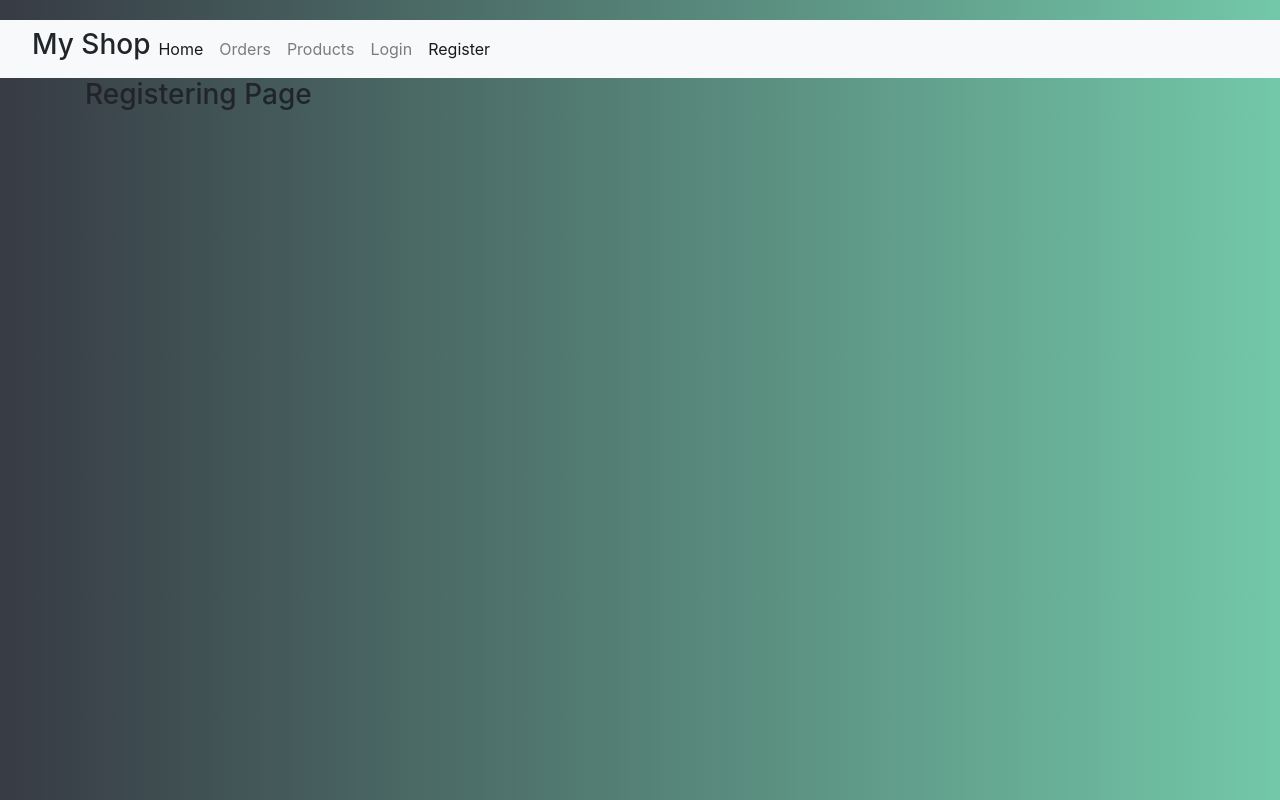
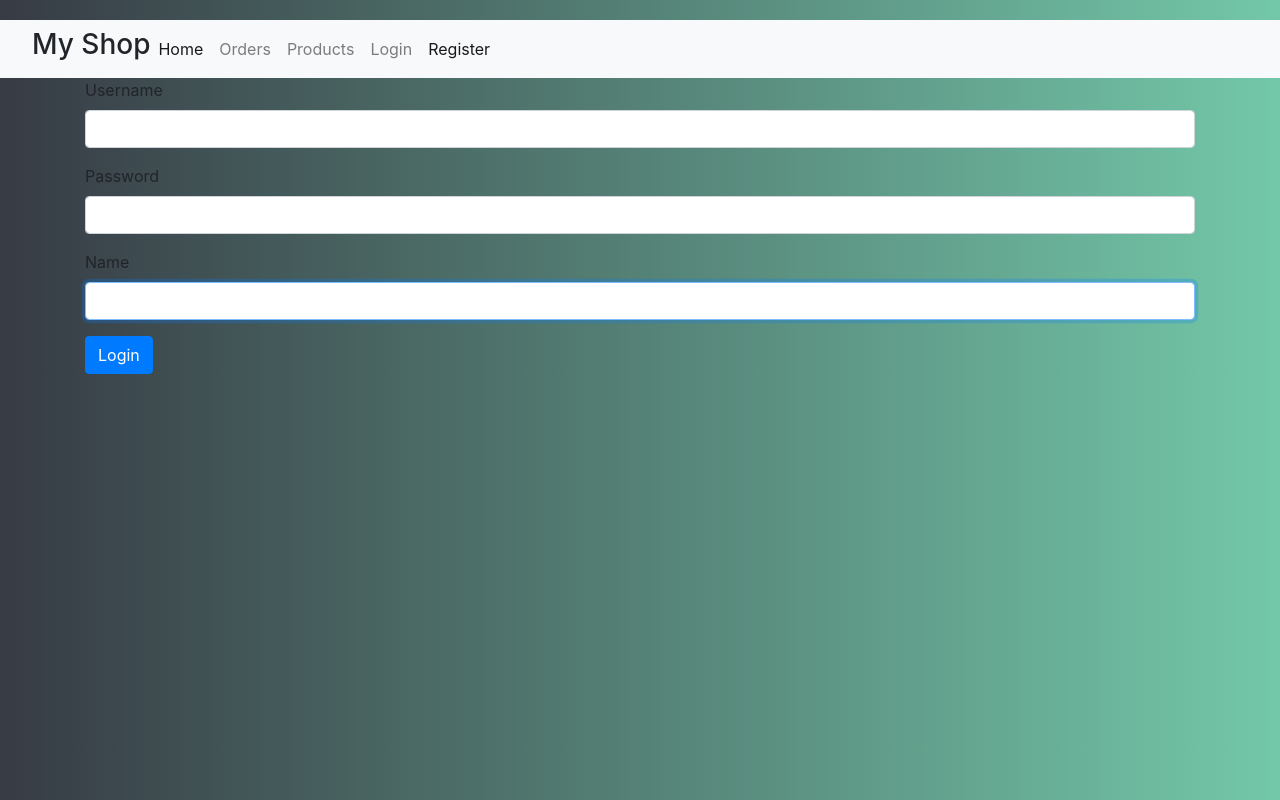
Before and after one commit to Usharamakanth/ecommercefrontend, a React (Create React App) app: page /register in a window 1280 px wide. Built offline with nearby package versions, Linux system fonts and the light colour scheme.

Commit message:
new components added and a image

```diff
--- /dev/null
+++ b/src/components/common/input.jsx
@@ -0,0 +1,21 @@
+import React from "react";
+const Input = ({ name, label, value, onChange, autoFocus, error }) => {
+  return (
+    <div className="form-group">
+      <label htmlFor={name}>{label}</label>
+      <input
+        value={value}
+        name={name}
+        onChange={onChange}
+        id={name}
+        type="text"
+        className="form-control"
+        autoFocus={autoFocus ? true : false}
+      />
+      {/* If error is not null or truthy then return div */}
+      {error && <div className="alert alert-danger">{error}</div>}
+    </div>
+  );
+};
+
+export default Input;
--- a/src/components/home.jsx
+++ b/src/components/home.jsx
@@ -1,5 +1,12 @@
 import React from "react";
 const Home = () => {
-  return <h3>Welcome To E-commerce Website</h3>;
+  return (
+    <img
+      src={require("../data/images/home.jpg")}
+      width="1150"
+      height="550"
+      alt="Welcome to E-commerce Site"
+    />
+  );
 };
 export default Home;
--- a/src/components/login.jsx
+++ b/src/components/login.jsx
@@ -1,5 +1,64 @@
-import React from "react";
-const Login = () => {
-  return <h3>Login Page</h3>;
-};
+import React, { Component } from "react";
+import Input from "./common/input";
+class Login extends Component {
+  state = {
+    account: {
+      username: "",
+      password: ""
+    },
+    errors: {}
+  };
+  validate = () => {
+    const { account } = this.state;
+    const errors = {};
+    if (account.username.trim() === "")
+      errors.username = "Username is required ";
+    if (account.password.trim() === "")
+      errors.password = "Password is required";
+    return Object.keys(errors).length === 0 ? {} : errors;
+  };
+
+  handleSubmit = e => {
+    e.preventDefault();
+    const errors = this.validate();
+    this.setState({ errors: errors || {} });
+
+    if (errors) return;
+    console.log("Calling the backend service");
+  };
+  handleChange = ({ currentTarget: input }) => {
+    const account = { ...this.state.account };
+    //whenever you want to acces a property of an object
+    //dynamically you should think of using  bracket notation.
+    account[input.name] = input.value;
+    this.setState({ account });
+  };
+
+  render() {
+    const { account, errors } = this.state;
+    return (
+      <div>
+        <form onSubmit={this.handleSubmit}>
+          <Input
+            name="username"
+            label="Username"
+            autoFocus
+            value={account.username}
+            onChange={this.handleChange}
+            error={errors.username}
+          />
+          <Input
+            name="password"
+            label="Password"
+            value={account.password}
+            onChange={this.handleChange}
+            error={errors.password}
+          />
+          <button className="btn btn-primary">Login</button>
+        </form>
+      </div>
+    );
+  }
+}
+
 export default Login;
--- a/src/components/productDetails.jsx
+++ b/src/components/productDetails.jsx
@@ -4,6 +4,10 @@ class ProductDetails extends Component {
   state = {};
   handleSave = () => {
     // Navigate to /products
+    //back button will bring back to product details
+    this.props.history.push("/products");
+    //back button will not bring back to productDetails
+    // this.props.history.replace("/products");
   };
 
   render() {
--- a/src/components/register.jsx
+++ b/src/components/register.jsx
@@ -1,5 +1,74 @@
-import React from "react";
-const Register = () => {
-  return <h3>Registering Page</h3>;
-};
+import React, { Component } from "react";
+
+import Input from "./common/input";
+class Register extends Component {
+  state = {
+    account: {
+      username: "",
+      password: "",
+      name: ""
+    },
+    errors: {}
+  };
+  validate = () => {
+    const { account } = this.state;
+    const errors = {};
+    if (account.username.trim() === "")
+      errors.username = "Username is required ";
+    if (account.password.trim() === "")
+      errors.password = "Password is required";
+    if (account.name.trim() === "")
+      errors.name = "Name is required for registration";
+    return Object.keys(errors).length === 0 ? {} : errors;
+  };
+
+  handleSubmit = e => {
+    e.preventDefault();
+    const errors = this.validate();
+    this.setState({ errors: errors || {} });
+    if (errors) return;
+    console.log("Calling the backend service");
+  };
+  handleChange = ({ currentTarget: input }) => {
+    const account = { ...this.state.account };
+    //whenever you want to acces a property of an object
+    //dynamically you should think of using  bracket notation.
+    account[input.name] = input.value;
+    this.setState({ account });
+  };
+
+  render() {
+    const { account, errors } = this.state;
+    return (
+      <div>
+        <form onSubmit={this.handleSubmit}>
+          <Input
+            name="username"
+            label="Username"
+            autoFocus
+            value={account.username}
+            onChange={this.handleChange}
+            error={errors.username}
+          />
+          <Input
+            name="password"
+            label="Password"
+            value={account.password}
+            onChange={this.handleChange}
+            error={errors.password}
+          />
+          <Input
+            name="name"
+            label="Name"
+            autoFocus
+            value={account.name}
+            onChange={this.handleChange}
+            error={errors.name}
+          />
+          <button className="btn btn-primary">Login</button>
+        </form>
+      </div>
+    );
+  }
+}
 export default Register;
```
Also changed, not shown: src/data/images/home.jpg (added).
